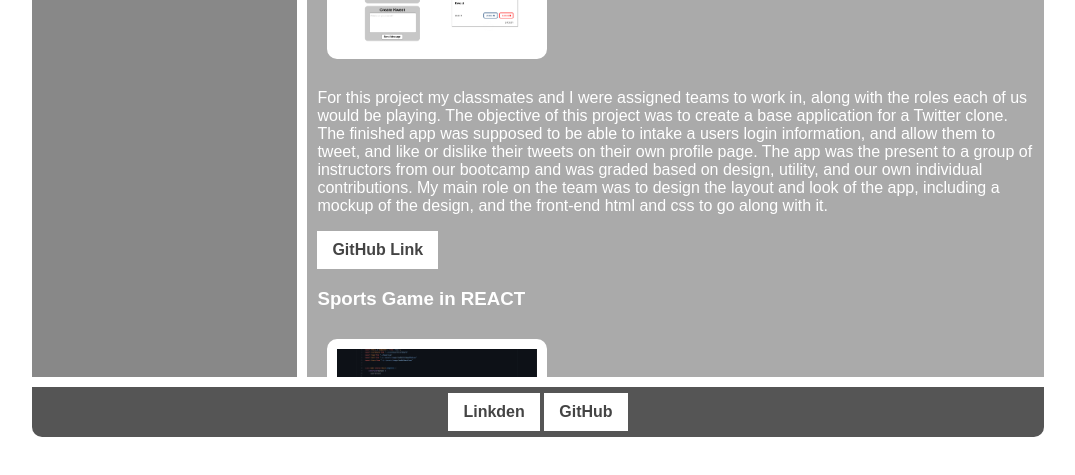
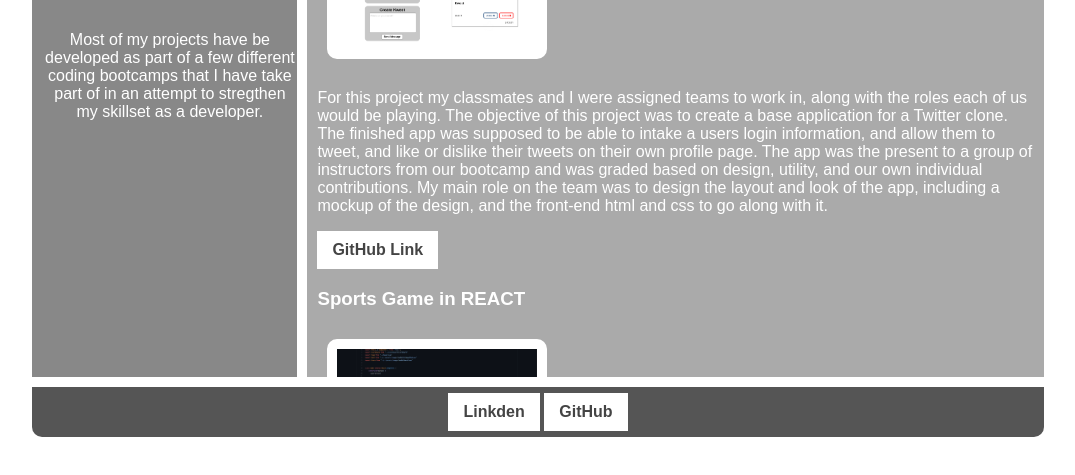
Before and after one commit to adamh33/adamh33.github.io, a plain HTML site: page projects.html in a window 1280 px wide. Shown: the part 311-786 px from the top of the page, without its empty margins (102-1177 px from the left). Drawn offline with Linux system fonts and the light colour scheme.

Commit message:
added to the projects page

```diff
--- a/projects.html
+++ b/projects.html
@@ -25,7 +25,7 @@
         <section class="landingPage_section_one">
           <img class="sidebarImg" src="images\githubimg.jpg" alt="" />
           <h2></h2>
-          <p></p>
+          <p>Most of my projects have be developed as part of a few different coding bootcamps that I have take part of in an attempt to stregthen my skillset as a developer. </p>
         </section>
         <section class="landingPage_section_two">
           <article class="project1">
```
